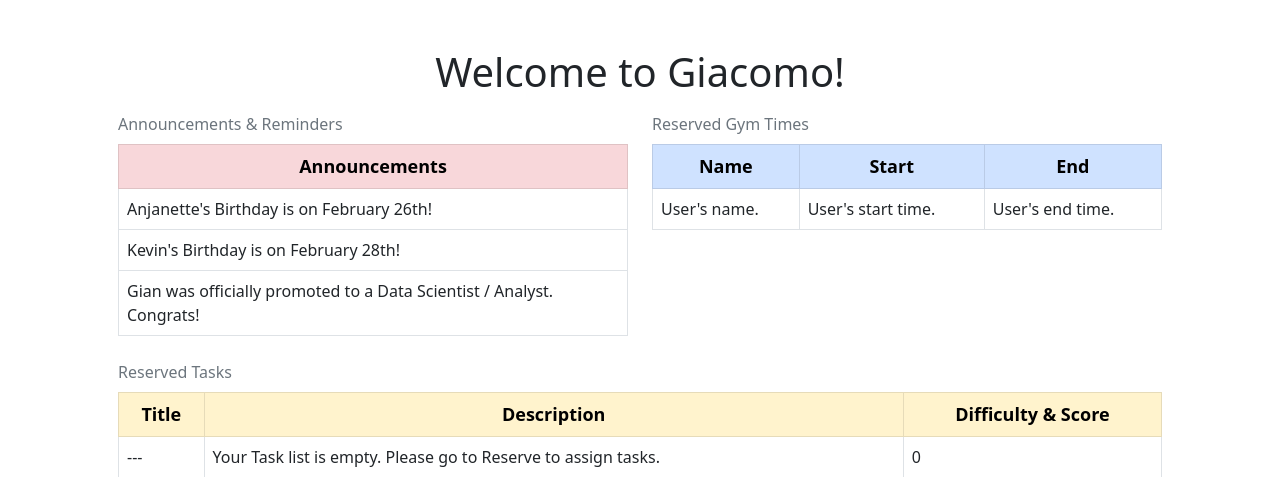
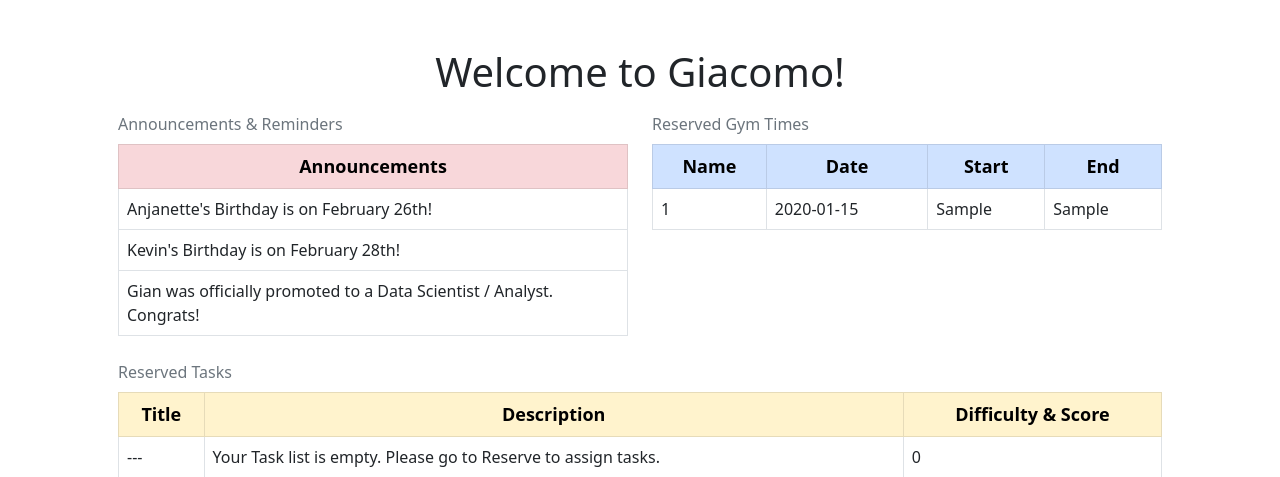
Before and after one commit to gianmillare/Giacomo_Tasks, a Flask app: page / in a window 1280 px wide. Shown: the part 66-543 px from the top of the page. Run offline with Flask 2, Linux system fonts and the light colour scheme; the visitor is signed in with stand-in values (Sample User, id 1); tables that the repository leaves empty hold one stand-in row (values such as "Sample post").

Commit message:
completing the gym reservation table available on the homepage.

```diff
--- a/app.py
+++ b/app.py
@@ -73,6 +73,8 @@ def login():
 def index():
     """ Show all reserved tasks. Prospective: show weekly score. show reserved gym time """
 
+    # ------------ DISPLAY THE RESERVED TASKS SPECIFIC TO THE USER --------------------
+
     # Query the reserved list for the specific user.
     c.execute("""
     SELECT title, description, score FROM reserved WHERE user_id = :user_id
@@ -98,7 +100,33 @@ def index():
             "score": 0
         }]
 
-    return render_template("index.html", user_reserved_tasks=user_reserved_tasks)
+    # ------------ DISPLAY THE RESERVED GYM TIMES OF EVERYONE --------------------
+
+    # Query the user_id, start, end, and date of the reserved_gym database
+    c.execute("""
+    SELECT user_id, date, start, end FROM reserved_gym;
+    """)
+    reserved_gym_query = c.fetchall()
+
+    gym_reserved_table = []
+
+    for row in reserved_gym_query:
+        gym_reserved_table.append({
+            "user_id": row[0],
+            "date": row[1],
+            "start": row[2],
+            "end": row[3]
+        })
+
+    if len(gym_reserved_table) == 0:
+        gym_reserved_table = [{
+            "user_id": "None",
+            "date": "None",
+            "start": "None",
+            "end": "None"
+        }]
+
+    return render_template("index.html", user_reserved_tasks=user_reserved_tasks, gym_reserved_table=gym_reserved_table)
 
 # (COMPLETED) Reserve: Users can assign certain tasks to themselves
 @app.route("/reserve", methods=["GET", "POST"])
@@ -312,6 +340,11 @@ def gym():
         end = request.form.get("end_times")
         date = request.form.get("gym_date")
 
+        # query the number of times the user appears in reserved_gym, if less than 3, they may reserve more dates
+        # count_of_reservations = c.execute("""
+        # SELECT
+        # """)
+
         # format looks like 12:00AM 1:00AM 2021-01-24
         # if the times are form PM to AM, we need to change user_id using gym_times_id and from end of database to start
         if start[len(start) - 2:] == 'PM' and end[len(end) - 2:] == 'AM':
--- a/templates/index.html
+++ b/templates/index.html
@@ -47,19 +47,21 @@
                 <thead class="table-primary">
                     <tr>
                         <th scope="col" style="font-size: large; text-align: center;">Name</th>
+                        <th scope="col" style="font-size: large; text-align: center;">Date</th>
                         <th scope="col" style="font-size: large; text-align: center;">Start</th>
                         <th scope="col" style="font-size: large; text-align: center;">End</th>
                     </tr>
                 </thead>
 
                 <tbody>
-
+                    {% for i in gym_reserved_table %}
                     <tr>
-                        <td scope="row">User's name.</td>
-                        <td scope="row">User's start time.</td>
-                        <td scope="row">User's end time.</td>
+                        <td>{{ i["user_id"] }}</td>
+                        <td>{{ i["date"] }}</td>
+                        <td>{{ i["start"] }}</td>
+                        <td>{{ i["end"] }}</td>
                     </tr>
-
+                    {% endfor %}
                 </tbody>
             </table>
 
```
Also changed, not shown: 2 other files.
